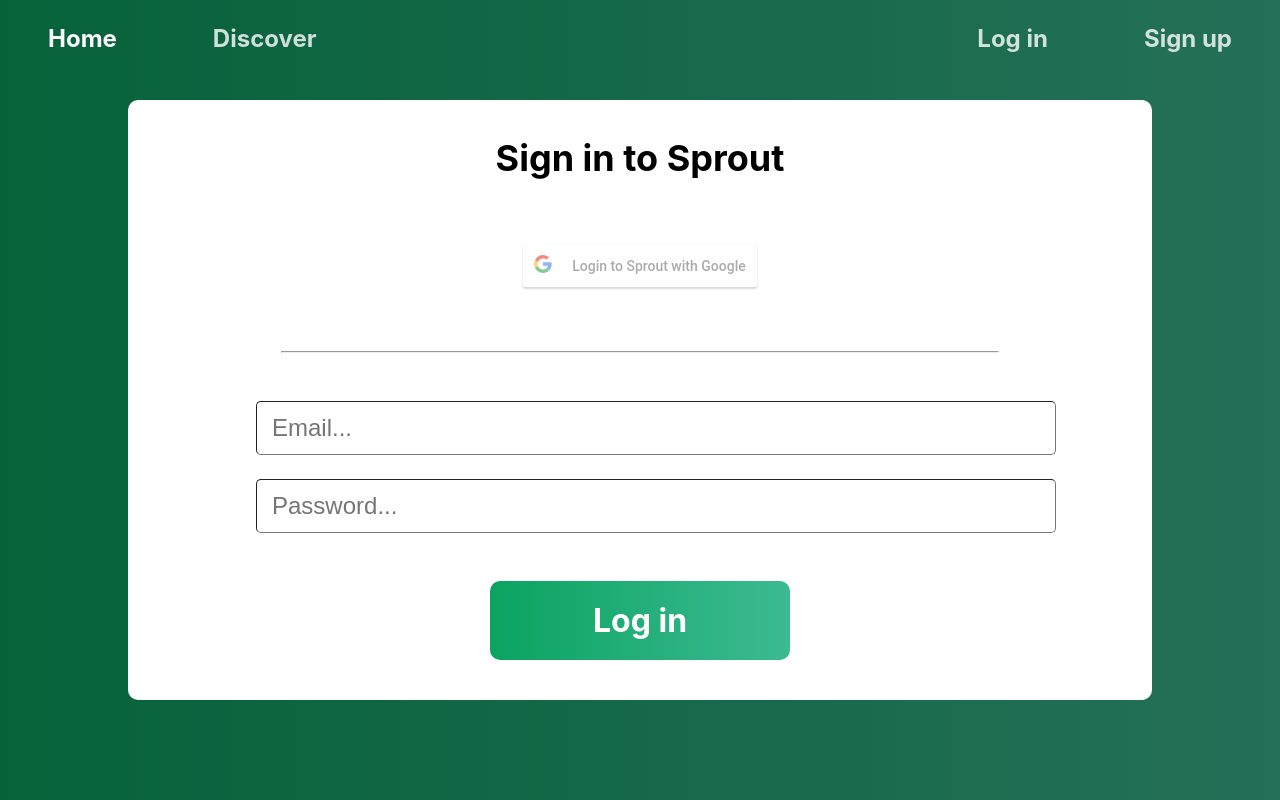
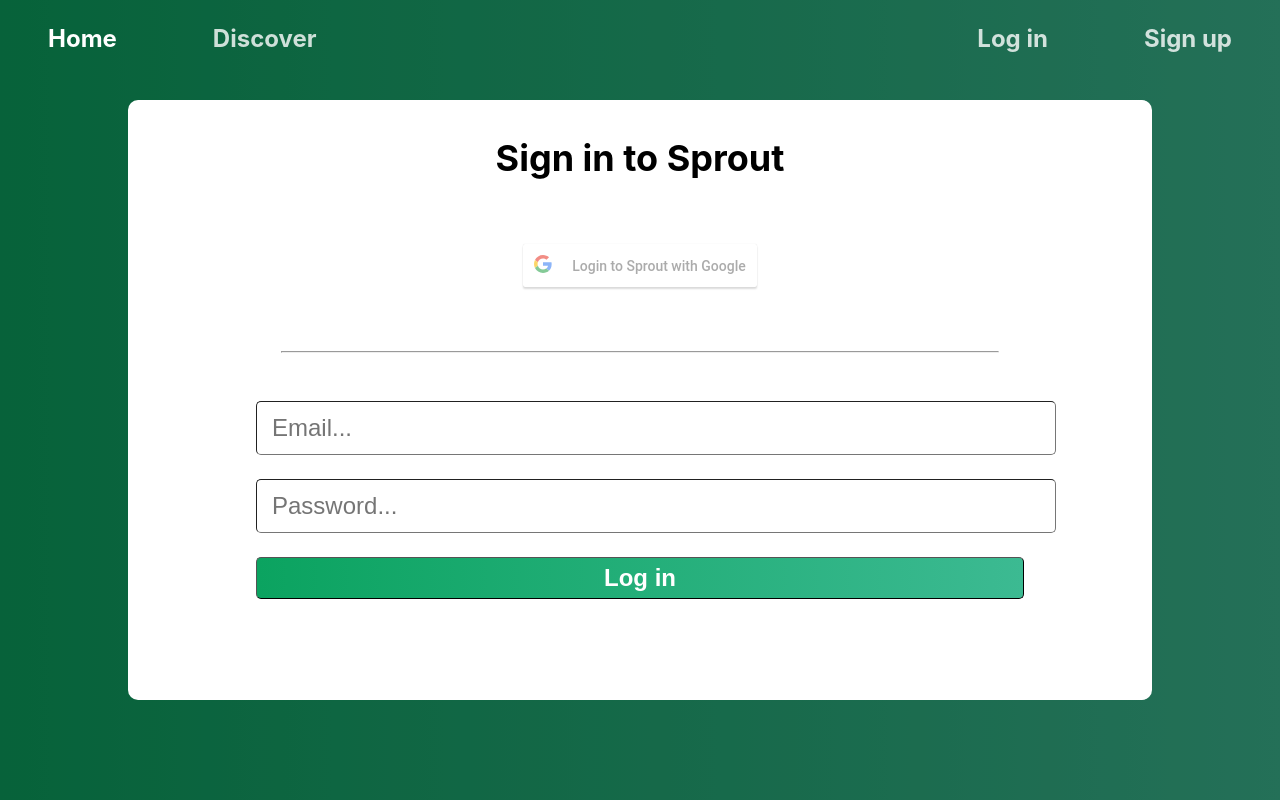
Before and after one commit to 210057zzh/CSCI_201_Final_Project, a React (Create React App) app in the folder front-end/: page / in a window 1280 px wide. Both pictures are taken after a click on the element "Log in". Built offline with nearby package versions, Linux system fonts and the light colour scheme.

Commit message:
made login pop up hide when clicked outside

```diff
--- a/front-end/package.json
+++ b/front-end/package.json
@@ -10,6 +10,7 @@
     "react": "^17.0.2",
     "react-dom": "^17.0.2",
     "react-google-login": "^5.2.2",
+    "react-onclickoutside": "^6.10.0",
     "react-router-dom": "^5.2.0",
     "react-scripts": "4.0.3",
     "web-vitals": "^1.1.1"
--- a/front-end/src/components/Home.js
+++ b/front-end/src/components/Home.js
@@ -25,7 +25,7 @@
 
     return (
         <div className='home'>
-            {showLogin ? <Login LoginStatus={props.LoginStatus} toggleLoginStatusOn={toggleLoginStatusOn} toggleLoginStatusOff={toggleLoginStatusOff} LoginbyGoogle={props.LoginbyGoogle} setLoginbyGoogle={props.setLoginbyGoogle} /> : null}
+            {showLogin ? <Login LoginStatus={props.LoginStatus} toggleLoginStatusOn={toggleLoginStatusOn} toggleLoginStatusOff={toggleLoginStatusOff} LoginbyGoogle={props.LoginbyGoogle} setLoginbyGoogle={props.setLoginbyGoogle} toggleLoginOff={toggleLoginOff} /> : null}
             <Navbar toggleLoginOn={toggleLoginOn}
                 toggleLoginOff={toggleLoginOff}
                 className={showLogin ? 'darkened' : ''}
@@ -33,11 +33,11 @@
                 LoginStatus={props.LoginStatus}
                 toggleLoginStatusOn={toggleLoginStatusOn}
                 toggleLoginStatusOff={toggleLoginStatusOff} />
-            <div className={showLogin ? 'darkened home-search' : 'home-search'} onClick={toggleLoginOff}>
+            <div className={showLogin ? 'darkened home-search' : 'home-search'}>
                 <div className='sprout'>Sprout</div>
                 <SearchBar />
             </div>
-            <div className={showLogin ? 'darkened lower' : 'lower'} onClick={toggleLoginOff}>
+            <div className={showLogin ? 'darkened lower' : 'lower'} >
             </div>
         </div>
     )
--- a/front-end/src/components/Navbar.js
+++ b/front-end/src/components/Navbar.js
@@ -33,7 +33,7 @@
                 </div>
                 <div className='navbar-right' style={{ whiteSpace: 'noWrap' }}>
                     <div className='navlink' style={{ display: "inline-block" }} onClick={props.showLogin ? hideLoginScreen : showLoginScreen}>Log in</div>
-                    <div className='navlink' style={{ display: "inline-block" }} onClick={hideLoginScreen}>Sign up</div>
+                    <div className='navlink' style={{ display: "inline-block" }} >Sign up</div>
                 </div>
             </div>
         )
@@ -42,7 +42,7 @@
         hideLoginScreen();
         return (
             <div className={'navbar ' + props.className}>
-                <div className='navbar-left' onClick={hideLoginScreen}>
+                <div className='navbar-left'>
                     <NavLink className='navlink' exact to='/'>Home</NavLink>
                     <NavLink className='navlink' exact to='/discover'>Discover</NavLink>
                     <NavLink className='navlink' exact to='/dashboard'>MyDashboard</NavLink>
--- a/front-end/src/components/UserAuth/LoginPopup.js
+++ b/front-end/src/components/UserAuth/LoginPopup.js
@@ -2,6 +2,7 @@
 import { useState } from 'react';
 import GoogleLogin from './GoogleLogin';
 import axios from 'axios';
+import onClickOutside from 'react-onclickoutside'
 
 
 
@@ -10,10 +11,14 @@
     -Google sign-in api implementation
     -regex for email/pass
 */
+const clickOutsideConfig = {
+    handleClickOutside: () => Login.handleClickOutside
+};
 function Login(props) {
     const REST_API_CALL = 'http://localhost:8080/api/login'
     const [email, setEmail] = useState();
     const [pass, setPass] = useState();
+    Login.handleClickOutside = () => props.toggleLoginOff();
 
     function updateEmail(e) {
         setEmail(e.target.value)
@@ -51,15 +56,13 @@
             <div style={{ fontWeight: 'bold', fontSize: '36px', marginTop: '1em' }}>Sign in to Sprout</div>
             <div style={{ marginTop: '4em' }}><GoogleLogin LoggedinStatus={props.LoggedinStatus} toggleLoginStatusOn={toggleLoginStatusOn} toggleLoginStatusOff={toggleLoginStatusOff} /></div>
             <hr style={{ width: '70%', marginTop: '4em' }}></hr>
-            <div className='login-form'>
-                <input type='text' placeholder='Email...' onChange={updateEmail}></input>
-                <input type='password' placeholder='Password...' onChange={updatePass}></input>
-                <div className='login-btn' onClick={submit}>
-                    <p>Log in</p>
-                </div>
-            </div>
+            <form className='login-form'>
+                <input type='text' placeholder='Email...' onChange={updateEmail} required />
+                <input type='password' placeholder='Password...' onChange={updatePass} required />
+                <input type="submit" className='login-btn' onClick="submit" value="Log in" align="center" />
+            </form>
         </div>
     );
 }
 
-export default Login;
+export default onClickOutside(Login, clickOutsideConfig);
--- a/front-end/src/css/Home.css
+++ b/front-end/src/css/Home.css
@@ -66,7 +66,7 @@
     padding-bottom: 20px;
 }
 
-.login-btn p {
+.login-btn  {
     margin: 0;
 }
 
```
Also changed, not shown: 1 other file (tests, documents, lock files or other folders).
